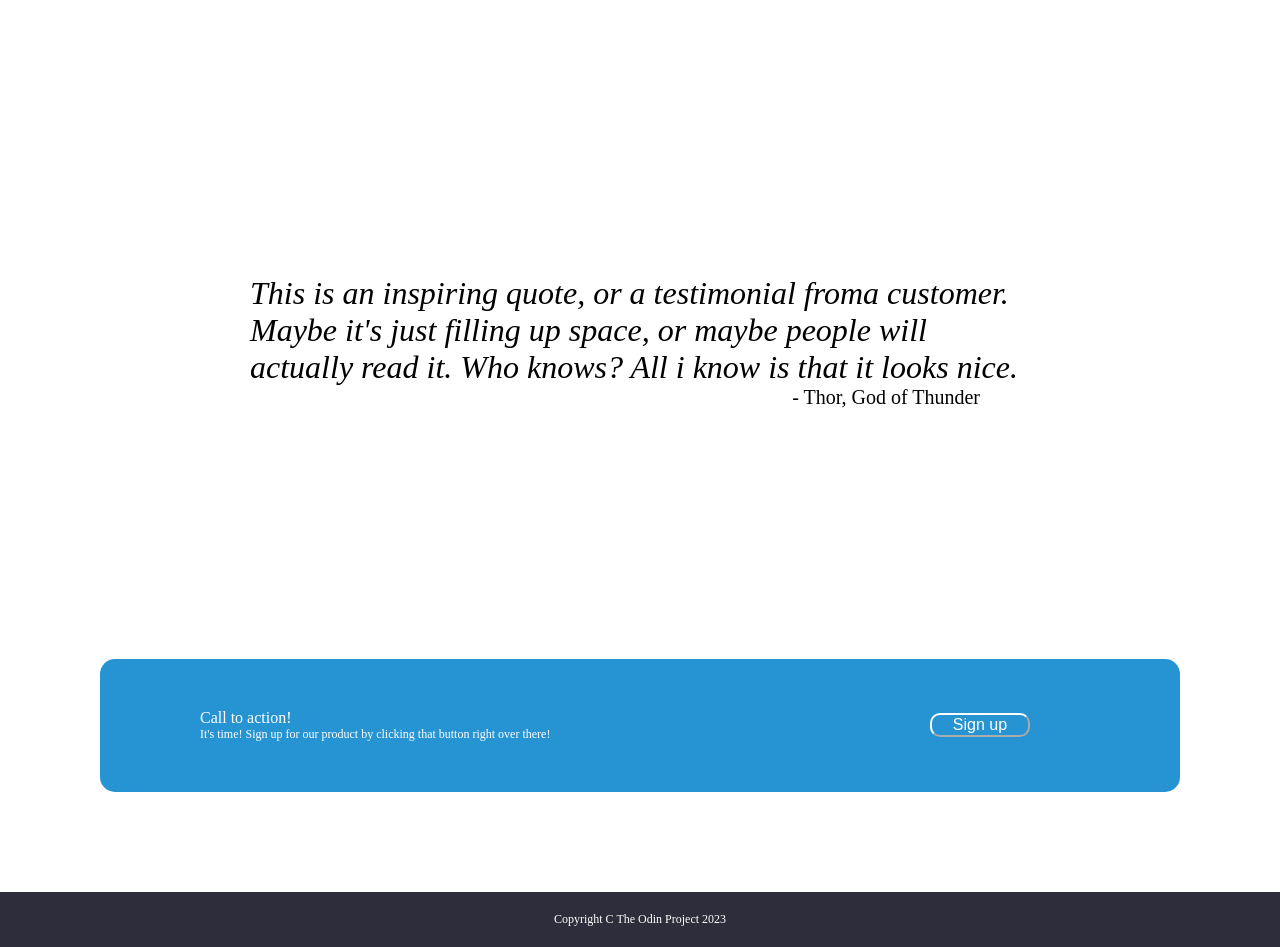
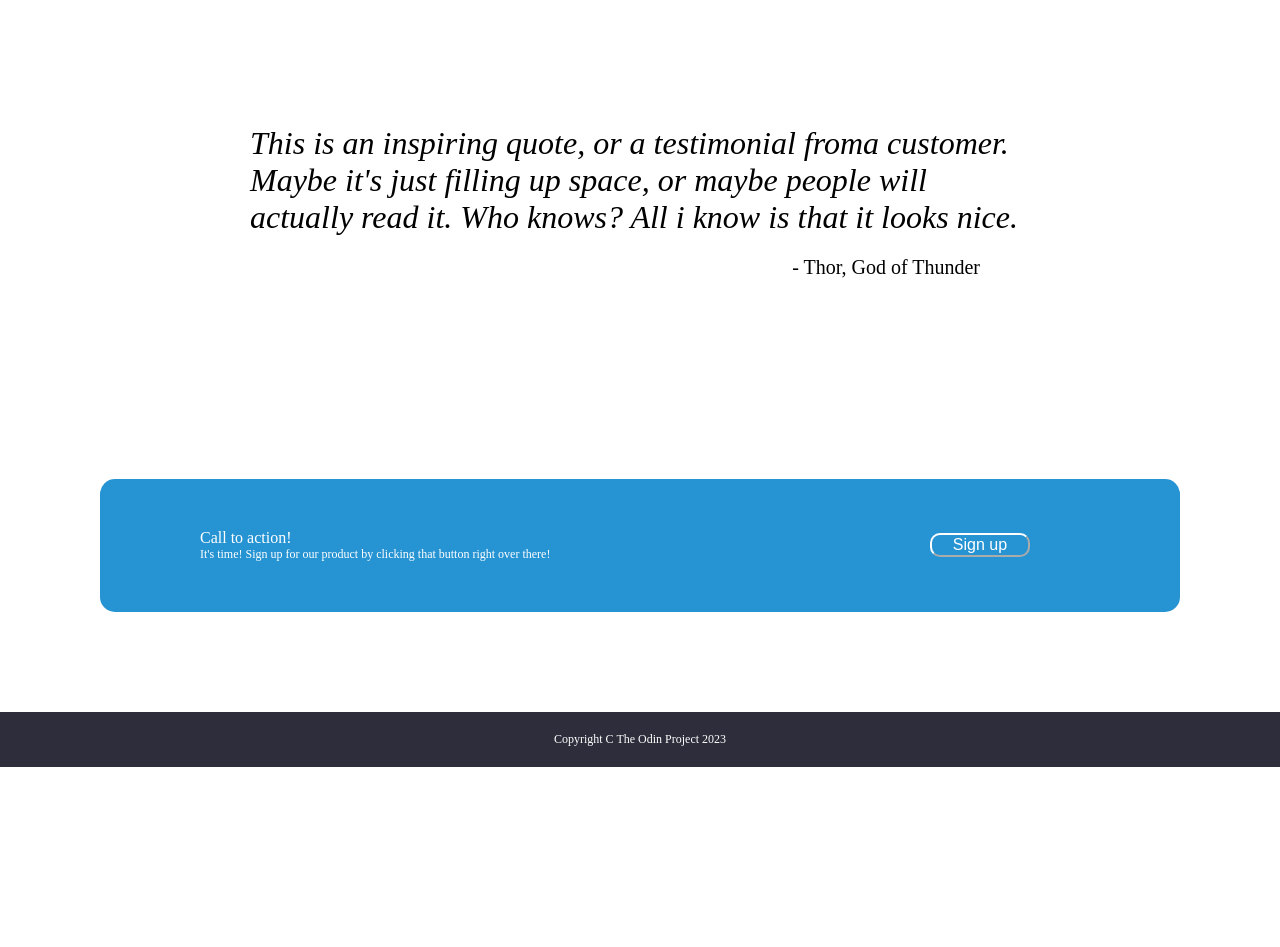
Before and after one commit to leadgfl13/landing-page, a plain HTML site: page index.html in a window 1280 px wide. Shown: the part 780-1727 px from the top of the page. After the commit the page ends 1547 px from the top, so only its background shows below. Drawn offline with Linux system fonts and the light colour scheme.

Commit message:
Clean up margin spacing for better flow

```diff
--- a/style.css
+++ b/style.css
@@ -102,6 +102,7 @@ img{
 
 .paragraph{
     margin:250px;
+    margin-top:100px;
     text-align:left;
     font-size:32px;
     font-weight:400;
@@ -109,7 +110,7 @@ img{
 }
 
 .foot{
-    margin-top:-250px;
+    margin-top:-230px;
     text-align:right;
     margin-right:300px;
     font-size:20px;
@@ -119,7 +120,7 @@ img{
     display:flex;
     background-color:rgb(38, 147, 211);
     border-radius:15px;
-    margin-top:250px;
+    margin-top:200px;
     align-items:center;
     margin-left:100px;
     margin-right:100px;
```
